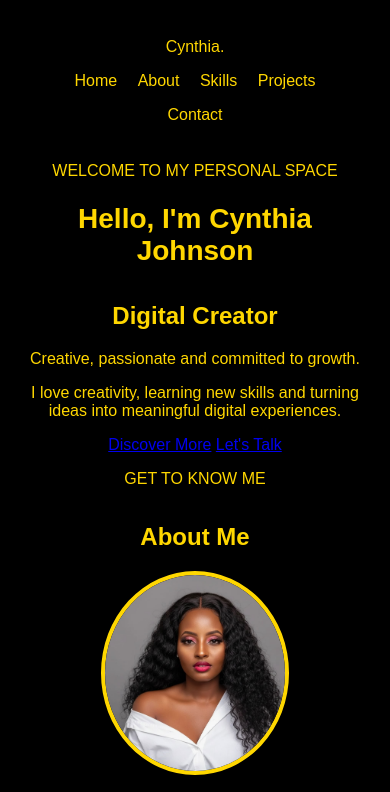
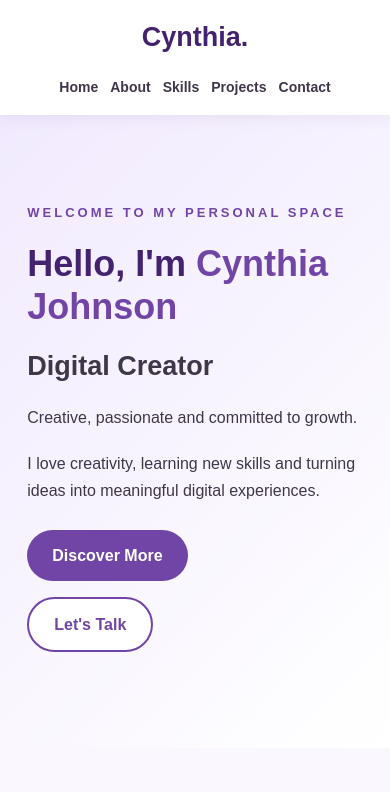
Before and after one commit to Cindy-png-cmd/my-personal-website, a plain HTML site: page index.html in a window 390 px wide. Shown: the top 792 px of the page. Drawn offline with Linux system fonts and the light colour scheme.

Commit message:
Refactor CSS for personal brand website

```diff
--- a/style.css
+++ b/style.css
@@ -1,144 +1,228 @@
-body {
-    background-color: black;
-    color: gold;
-    font-family: Arial, sans-serif;
-    text-align: center;
-    padding: 30px;
-    max-width: 900px;
-margin: auto;
-button {
-    background-color: gold;
-    color: black;
-    padding: 12px 25px;
-    border: none;
-    border-radius: 8px;
-    font-size: 16px;
-    cursor: pointer;
-}
-nav {
-    margin-bottom: 30px;
+
+/* CYNTHIA JOHNSON - PERSONAL BRAND WEBSITE */
+
+* {
+  margin: 0;
+  padding: 0;
+  box-sizing: border-box;
+  scroll-behavior: smooth;
 }
 
-nav a {
-    color: gold;
-    text-decoration: none;
-    font-size: 18px;
-    margin: 15px;
+:root {
+  --purple: #7045a5;
+  --dark-purple: #43236f;
+  --light-purple: #f1eafe;
+  --white: #ffffff;
+  --text: #40364a;
 }
 
-nav a:hover {
-    color: white;
-    text-decoration: underline;
-}
-footer {
-    margin-top: 50px;
-    padding: 20px;
-    background-color: #222;
-    color: gold;
-    font-size: 14px;
-}
 body {
-    max-width: 900px;
-    margin: auto;
+  font-family: Arial, sans-serif;
+  background: var(--white);
+  color: var(--text);
+  line-height: 1.7;
 }
 
-h1 {
-    font-size: 40px;
-    margin-bottom: 30px;
+header {
+  background: var(--white);
+  padding: 18px 8%;
+  box-shadow: 0 2px 15px rgba(70, 30, 100, 0.08);
+  position: sticky;
+  top: 0;
+  z-index: 100;
 }
 
-h2 {
-    margin-top: 35px;
+nav {
+  display: flex;
+  justify-content: space-between;
+  align-items: center;
+  flex-wrap: wrap;
+  gap: 15px;
 }
 
-img {
+.logo {
+  font-size: 27px;
+  font-weight: bold;
+  color: var(--dark-purple);
+  text-decoration: none;
+}
+
+.nav-links {
+  display: flex;
+  gap: 22px;
+  flex-wrap: wrap;
+}
+
+.nav-links a {
+  text-decoration: none;
+  color: var(--text);
+  font-weight: 600;
+  transition: color 0.3s;
+}
+
+.nav-links a:hover {
+  color: var(--purple);
+}
+
+.hero {
+  min-height: 85vh;
+  padding: 100px 8%;
+  display: flex;
+  flex-direction: column;
+  justify-content: center;
+  align-items: flex-start;
+  background: linear-gradient(135deg, #f1eafe, #ffffff);
+}
+
+.eyebrow {
+  color: var(--purple);
+  font-size: 13px;
+  font-weight: bold;
+  letter-spacing: 3px;
+  margin-bottom: 15px;
+}
+
+.hero h1 {
+  font-size: clamp(36px, 6vw, 65px);
+  color: var(--dark-purple);
+  line-height: 1.2;
+  margin-bottom: 15px;
+}
+
+.hero h1 span {
+  color: var(--purple);
+}
+
+.hero h2 {
+  font-size: 27px;
+  margin-bottom: 15px;
+}
+
+.hero p {
+  max-width: 650px;
+  margin-bottom: 18px;
+}
+
+.button {
+  display: inline-block;
+  background: var(--purple);
+  color: var(--white);
+  padding: 12px 25px;
+  border-radius: 30px;
+  text-decoration: none;
+  margin: 8px 8px 8px 0;
+  font-weight: bold;
+  transition: 0.3s;
+}
+
+.button:hover {
+  background: var(--dark-purple);
+  transform: translateY(-3px);
+}
+
+.button.secondary {
+  background: var(--white);
+  color: var(--purple);
+  border: 2px solid var(--purple);
+}
+
+.section {
+  padding: 85px 8%;
+  text-align: center;
+}
+
+.section:nth-child(even) {
+  background: #faf7ff;
+}
+
+.section h2 {
+  font-size: 36px;
+  color: var(--dark-purple);
+  margin-bottom: 25px;
+}
+
+.section p {
+  max-width: 750px;
+  margin: 12px auto;
+}
+
+.section img {
+  width: 180px;
+  height: 180px;
+  object-fit: cover;
   border-radius: 50%;
-    border: 4px solid gold;
+  border: 6px solid var(--light-purple);
+  margin: 20px auto;
+  display: block;
 }
+
+.cards {
+  display: grid;
+  grid-template-columns: repeat(auto-fit, minmax(180px, 1fr));
+  gap: 20px;
+  margin-top: 30px;
+}
+
 .project {
-    background-color: #222;
-    padding: 20px;
-    margin: 20px 0;
-    border-radius: 12px;
-    border: 1px solid gold;
+  background: var(--white);
+  padding: 25px;
+  border-radius: 15px;
+  margin: 18px auto;
+  max-width: 750px;
+  box-shadow: 0 5px 20px rgba(70, 30, 100, 0.08);
+  border: 1px solid #eee5fa;
+  transition: transform 0.3s;
+}
+
+.project:hover {
+  transform: translateY(-5px);
 }
 
 .project h3 {
-    color: gold;
+  color: var(--purple);
+  margin-bottom: 10px;
 }
 
-.project p {
-    color: white;
-}
-form {
-    background-color: #222;
-    padding: 25px;
-    border-radius: 12px;
-    max-width: 450px;
-    margin: 20px auto;
+#contact a:not(.button) {
+  color: var(--purple);
 }
 
-input, textarea {
-    width: 90%;
-    padding: 12px;
-    margin-top: 8px;
-    border: 1px solid gold;
-    border-radius: 6px;
-    background-color: black;
-    color: white;
-    font-size: 16px;
+footer {
+  background: var(--dark-purple);
+  color: var(--white);
+  text-align: center;
+  padding: 30px 15px;
 }
 
-textarea {
-    height: 100px;
+footer p {
+  margin: 5px;
 }
 
-label {
-    color: gold;
-}
 @media (max-width: 600px) {
-    body {
-        padding: 15px;
+  header {
+    padding: 15px 5%;
   }
 
-    h1 {
-        font-size: 28px;
+  nav {
+    justify-content: center;
   }
 
-    nav a {
-        display: inline-block;
-        margin: 8px;
-        font-size: 16px;
+  .nav-links {
+    justify-content: center;
+    gap: 12px;
+    font-size: 14px;
   }
 
-    input, textarea {
-        width: 90%;
+  .hero {
+    min-height: 75vh;
+    padding: 65px 7%;
   }
 
-    .project {
-        padding: 15px;
+  .section {
+    padding: 60px 6%;
+  }
+
+  .section h2 {
+    font-size: 29px;
   }
 }
-@media (max-width: 600px) {
-    body {
-        padding: 15px;
-    }
-
-    h1 {
-        font-size: 28px;
-    }
-
-    nav a {
-        display: inline-block;
-        margin: 8px;
-        font-size: 16px;
-    }
-
-    input, textarea {
-        width: 90%;
-    }
-
-    .project {
-        padding: 15px;
-    }
-}
```
Lines whose indentation alone changed are shown as unchanged.
